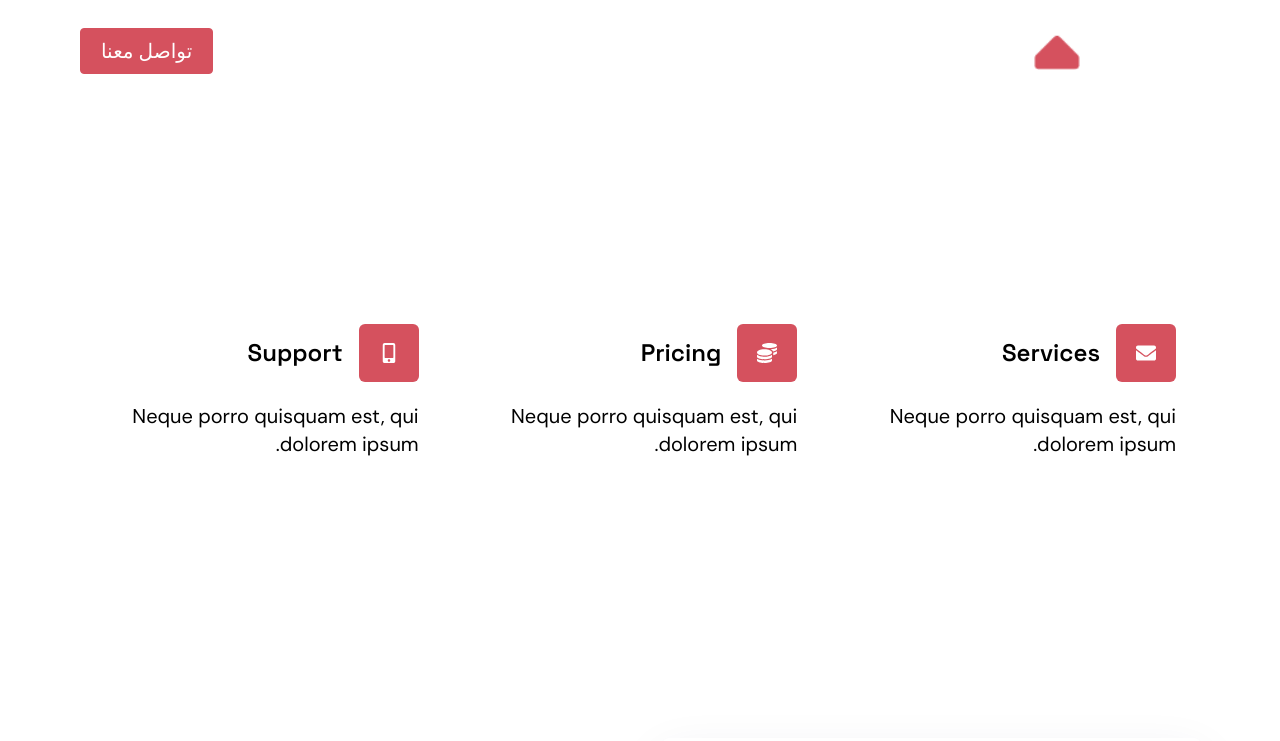
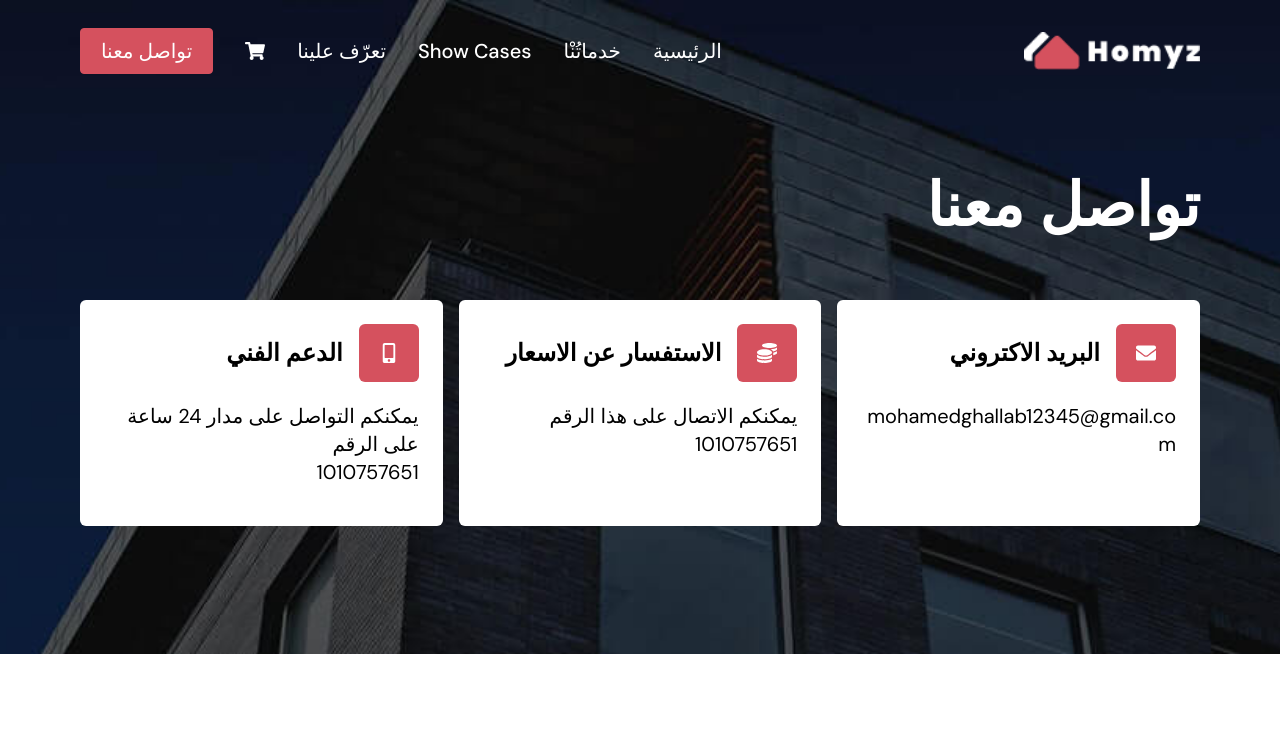
Before and after one commit to amr-abd-alhameed/ghallab, a React (Create React App) app: page /contact in a window 1280 px wide. Shown: the top 741 px of the page. Built offline with nearby package versions, Linux system fonts and the light colour scheme.

Commit message:
contact page first release

```diff
--- a/src/components/contact-page-component/contact-page.jsx
+++ b/src/components/contact-page-component/contact-page.jsx
@@ -1,4 +1,5 @@
-import React, { useState } from "react";import {
+import React, { useState } from "react";
+import {
   FaCoins,
   FaEnvelope,
   FaMapMarkerAlt,
@@ -20,6 +21,8 @@ import { Button, Input, Textarea, useToast } from "@chakra-ui/react";
 import axios from "axios";
 import { Link } from "react-router-dom";
 import { scrollToTop } from "../../constants/scrollToTop";
+
+import heroBg from "../../../src/assets/images/hero-bg-image.jpg";
 
 const ContactPage = () => {
   const toast = useToast();
@@ -143,7 +146,10 @@ const ContactPage = () => {
 
   return (
     <div className=" w-full overflow-hidden">
-      <div className="  flex  pt-44 max-sm:pt-40 pb-32 bg-top bg-no-repeat bg-cover  ">
+      <div
+        className="  flex  pt-44 max-sm:pt-40 pb-32 bg-top bg-no-repeat bg-cover  "
+        style={{ backgroundImage: "url(" + heroBg + ")" }}
+      >
         <div
           style={{ maxWidth: 1200 }}
           className="mx-auto w-full text-white px-10 max-sm:px-5 flex flex-col max-lg:items-center max-lg:text-center gap-16"
@@ -155,7 +161,7 @@ const ContactPage = () => {
             viewport={{ once: true, amount: 0.2 }}
             className="text-6xl max-lg:mx-auto font-semibold max-sm:text-5xl max-w-lg "
           >
-            Contact Us
+            تواصل معنا
           </motion.h1>
           <motion.div
             initial="initial"
@@ -172,9 +178,9 @@ const ContactPage = () => {
                 <div className="bg-red-500 w-[60px] h-[58px] rounded-md text-xl flex gap-4 justify-center items-center">
                   <FaEnvelope className="text-white" />
                 </div>
-                <h2 className="title-font font-semibold ">Services</h2>
+                <h2 className="title-font font-semibold ">البريد الاكتروني</h2>
               </div>
-              <p>Neque porro quisquam est, qui dolorem ipsum.</p>
+              <p>mohamedghallab12345@gmail.com</p>
             </motion.div>
             <motion.div
               variants={animationVariants.fadeUp}
@@ -184,9 +190,14 @@ const ContactPage = () => {
                 <div className="bg-red-500 w-[60px] h-[58px] rounded-md text-xl flex gap-4 justify-center items-center">
                   <FaCoins className="text-white" />
                 </div>
-                <h2 className="title-font font-semibold ">Pricing</h2>
+                <h2 className="title-font font-semibold ">
+                  الاستفسار عن الاسعار
+                </h2>
               </div>
-              <p>Neque porro quisquam est, qui dolorem ipsum.</p>
+              <p>
+                يمكنكم الاتصال على هذا الرقم
+                <br /> 1010757651
+              </p>
             </motion.div>
             <motion.div
               variants={animationVariants.fadeUp}
@@ -196,9 +207,12 @@ const ContactPage = () => {
                 <div className="bg-red-500 w-[60px] h-[58px] rounded-md text-xl flex gap-4 justify-center items-center">
                   <FaMobileAlt className="text-white" />
                 </div>
-                <h2 className="title-font font-semibold ">Support</h2>
+                <h2 className="title-font font-semibold ">الدعم الفني</h2>
               </div>
-              <p>Neque porro quisquam est, qui dolorem ipsum.</p>
+              <p>
+                يمكنكم التواصل على مدار 24 ساعة على الرقم
+                <br /> 1010757651
+              </p>
             </motion.div>
           </motion.div>
         </div>
--- a/src/error404.jsx
+++ b/src/error404.jsx
@@ -3,22 +3,22 @@ import { useEffect } from "react";
 
 const Error404 = () => {
   useEffect(() => {
-    document.title = "Not Found - Homyz";
+    document.title = "Not Found - ghallab";
   }, []);
   return (
     <>
       <nav className="fixed bg-white top-0 py-8 left-0 right-0 flex justify-center items-center">
-        <img src="/Homyz-logo2.png" alt="Homyz-logo" />
+        {/* <img src="/Homyz-logo2.png" alt="Homyz-logo" /> */}
       </nav>
       <div className="flex justify-center items-center min-h-screen text-center">
         <div className="error-container px-5 text-2xl flex flex-col justify-center items-center gap-5">
           <h1 className="text-9xl font-semibold text-red-500">404</h1>
           <h2 className="title-font text-4xl font-medium">
-            Something's not right.
+            أنت تحاول الذهاب لمسارٍ خاطئ
           </h2>
-          <p>We can't find the page you are looking for.</p>
-          <Link to={"/"}>
-            <Button content={"Back to homepage"} padding={"px-5 py-2"} />
+          <p>تفضل بالذهاب للصفحة الرئيسية</p>
+          <Link to={"/ghallab"}>
+            <Button content={"من هنا !"} padding={"px-5 py-2"} />
           </Link>
         </div>
       </div>
```
